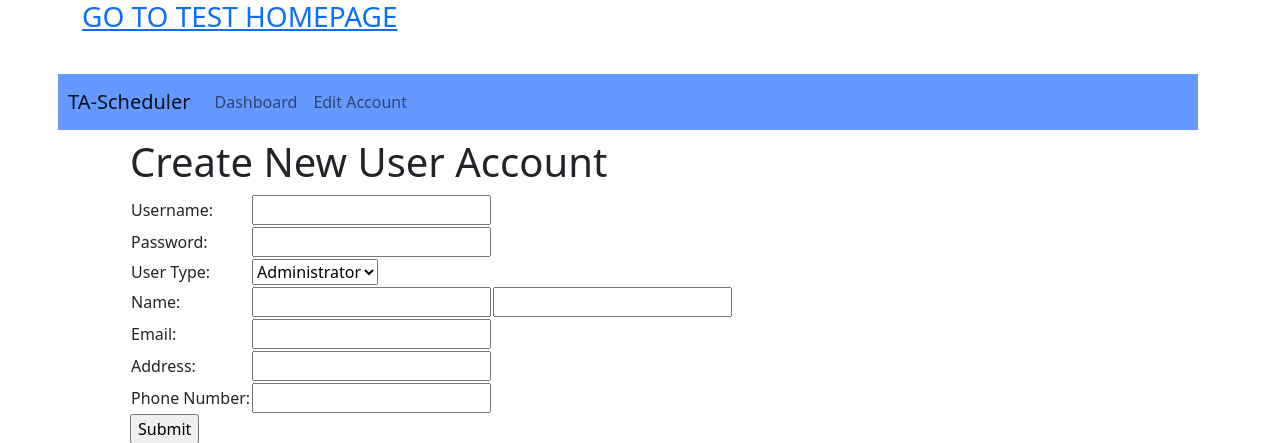
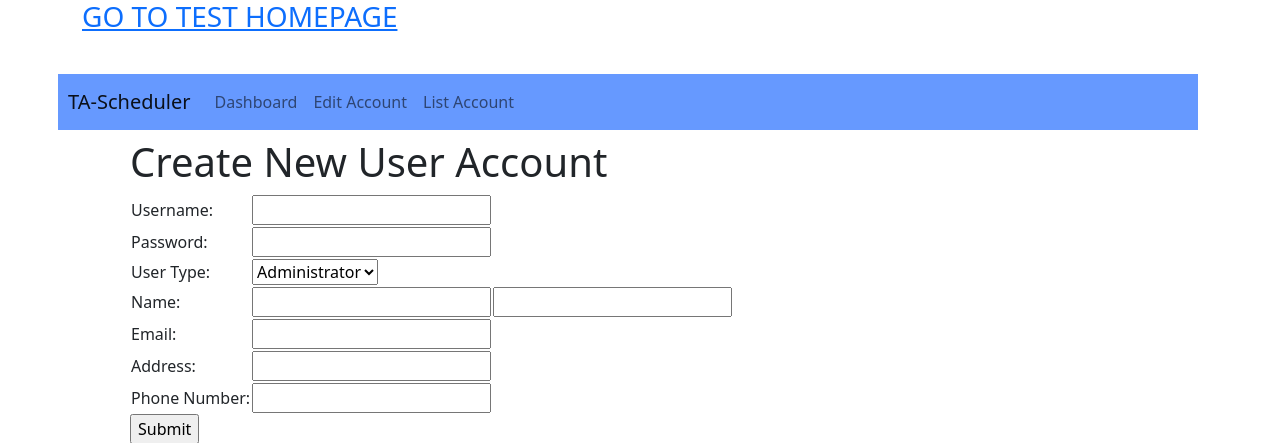
Before and after one commit to schiltz3/361Group3Project, a Django app: page /account/create/ in a window 1280 px wide. Shown: the top 443 px of the page. Run offline with Django 3.2, Linux system fonts and the light colour scheme; some libraries are stand-ins or nearby versions.

Commit message:
added a couple comments on what I did and changed the options to better showcase the different navbars

```diff
--- a/CS361Group3Project/templates/elements/bar.html
+++ b/CS361Group3Project/templates/elements/bar.html
@@ -1,5 +1,7 @@
 {% comment %}
 bar is a template which takes a list or iterator of BarItem objects and creates a bar from it.
+
+Uses group variable returned from get method to display options for NavBar.
 
 {% endcomment %}
 <div class="container-fluid px-0 py-2">
@@ -29,6 +31,12 @@ bar is a template which takes a list or iterator of BarItem objects and creates
             <li class="nav-item">
                 <a class="nav-link" href="{% url 'edit-account' %}">Edit Account</a>
             </li>
+            <li class="nav-item">
+                <a class="nav-link" href="{% url 'edit-lab' %}">Edit Labs</a>
+            </li>
+            <li class="nav-item">
+                <a class="nav-link" href="{% url 'list-account' %}">List Account</a>
+            </li>
          {% else %}
             <li class="nav-item">
                 <a class="nav-link" href="{% url 'ta-dashboard' %}">Dashboard</a>
@@ -36,6 +44,9 @@ bar is a template which takes a list or iterator of BarItem objects and creates
             <li class="nav-item">
                 <a class="nav-link" href="{% url 'edit-account' %}">Edit Account</a>
             </li>
+            <li class="nav-item">
+                <a class="nav-link" href="{% url 'list-account' %}">List Account</a>
+            </li>
          {% endif %}
      </ul>
     </div>
--- a/TA_Scheduler/views/dashboard/admin.py
+++ b/TA_Scheduler/views/dashboard/admin.py
@@ -5,5 +5,6 @@ from TA_Scheduler.utilities.AccountUtil import AccountUtil
 
 class AdminDashboard(View):
     def get(self, request):
+        #return group to determine the display of navbar
         group = AccountUtil.getUserGroup(user=request.user)
         return render(request, "dashboard/admin.html", {"group": group})
```
